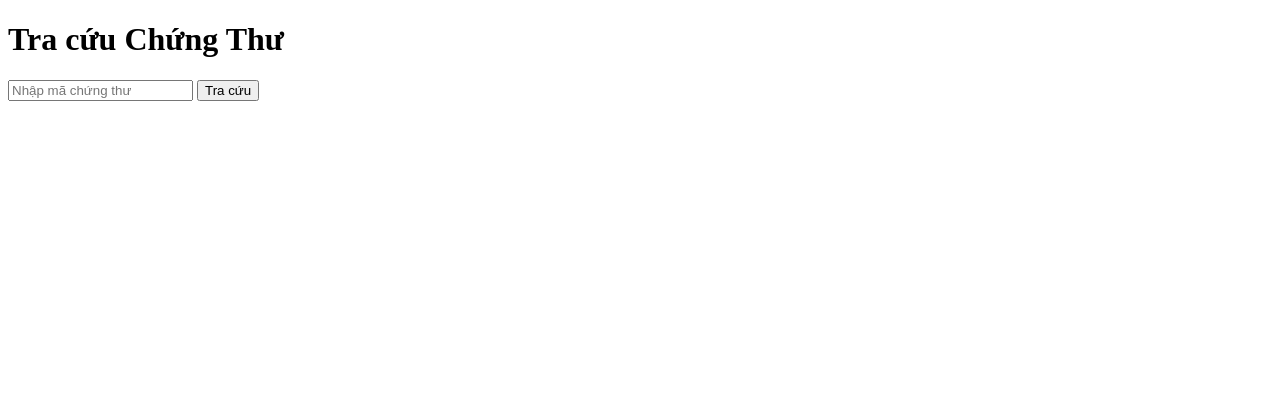
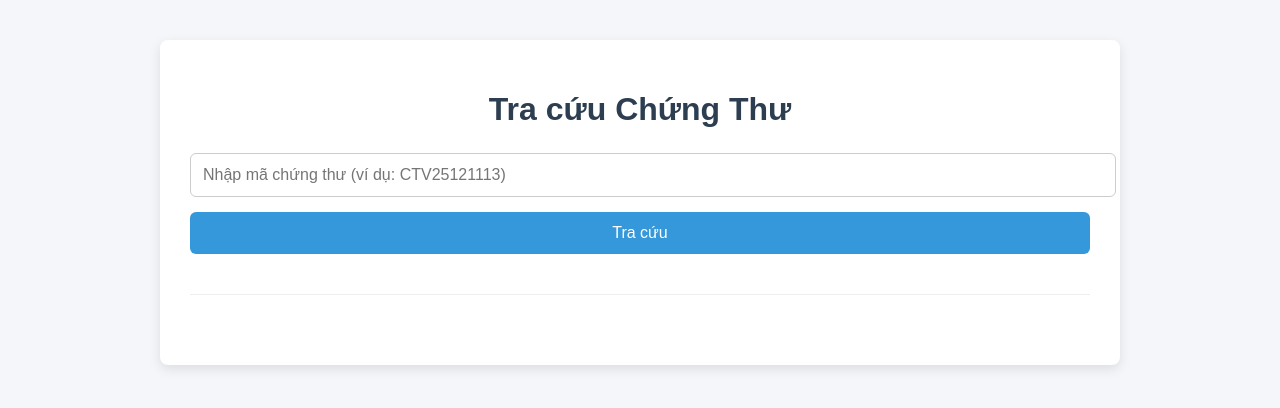
Before and after one commit to vngtracuu/chungthu, a website: page public/index.html in a window 1280 px wide. Drawn offline with Linux system fonts and the light colour scheme.

Commit message:
điều chỉnh giao diện

```diff
--- a/public/index.html
+++ b/public/index.html
@@ -3,19 +3,111 @@
 <head>
   <meta charset="UTF-8">
   <title>Tra cứu Chứng Thư</title>
+  <style>
+    body {
+      font-family: Arial, sans-serif;
+      background: #f4f6f9;
+      margin: 0;
+      padding: 40px;
+      color: #333;
+    }
+    .container {
+      max-width: 900px;
+      margin: auto;
+      background: #fff;
+      padding: 30px;
+      border-radius: 8px;
+      box-shadow: 0 4px 12px rgba(0,0,0,0.1);
+    }
+    h1 {
+      text-align: center;
+      margin-bottom: 25px;
+      color: #2c3e50;
+    }
+    input, button {
+      width: 100%;
+      padding: 12px;
+      margin-bottom: 15px;
+      border-radius: 6px;
+      font-size: 16px;
+    }
+    input {
+      border: 1px solid #ccc;
+    }
+    button {
+      background: #3498db;
+      color: #fff;
+      border: none;
+      cursor: pointer;
+      transition: background 0.3s;
+    }
+    button:hover {
+      background: #2980b9;
+    }
+    .result {
+      margin-top: 25px;
+      padding: 20px;
+      border-top: 1px solid #eee;
+    }
+    iframe {
+      width: 100%;
+      height: 500px;
+      border: none;
+      margin-top: 20px;
+    }
+    .note {
+      text-align: center;
+      margin-top: 20px;
+      font-weight: bold;
+      color: #e67e22;
+    }
+    .qr {
+      text-align: center;
+      margin-top: 20px;
+    }
+    .qr img {
+      max-width: 200px;
+    }
+  </style>
 </head>
 <body>
-  <h1>Tra cứu Chứng Thư</h1>
-  <form onsubmit="searchDoc(); return false;">
-    <input type="text" id="docId" placeholder="Nhập mã chứng thư" required />
-    <button type="submit">Tra cứu</button>
-  </form>
+  <div class="container">
+    <h1>Tra cứu Chứng Thư</h1>
+    <input type="text" id="docId" placeholder="Nhập mã chứng thư (ví dụ: CTV25121113)">
+    <button onclick="traCuu()">Tra cứu</button>
+    <div id="result" class="result"></div>
+  </div>
 
   <script>
-    function searchDoc() {
+    async function traCuu() {
       const id = document.getElementById('docId').value.trim();
-      if (!id) return alert('Vui lòng nhập mã');
-      window.location.href = `/api/docs-page/${id}`;
+      if (!id) {
+        document.getElementById('result').innerHTML = '<p>Vui lòng nhập mã chứng thư</p>';
+        return;
+      }
+
+      // Lấy dữ liệu từ API docs
+      const res = await fetch('/api/docs/' + id);
+      if (!res.ok) {
+        document.getElementById('result').innerHTML = '<p>Không tìm thấy chứng thư</p>';
+        return;
+      }
+      const doc = await res.json();
+
+      // Lấy QR code từ API qrcode
+      const qrRes = await fetch('/api/qrcode/' + id);
+      const qrHtml = await qrRes.text();
+
+      // Chuyển link Google Drive sang dạng preview
+      const previewUrl = doc.url.replace('/view', '/preview');
+
+      // Render chi tiết nội dung tài liệu
+      document.getElementById('result').innerHTML = `
+        <h2>${doc.name}</h2>
+        <div class="qr">${qrHtml}</div>
+        <iframe src="${previewUrl}" allow="autoplay"></iframe>
+        <p class="note">Bạn đang xem nội dung với phân quyền cấp 2</p>
+      `;
     }
   </script>
 </body>
```
